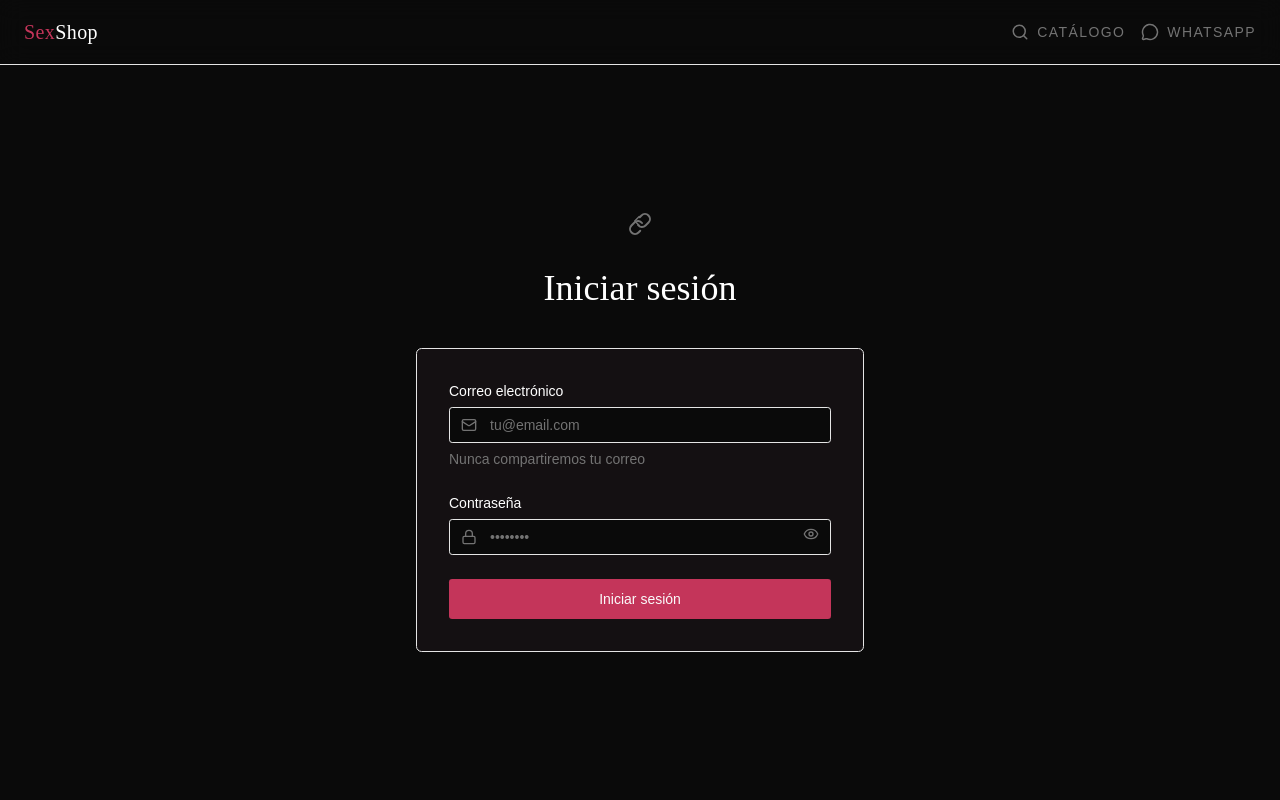
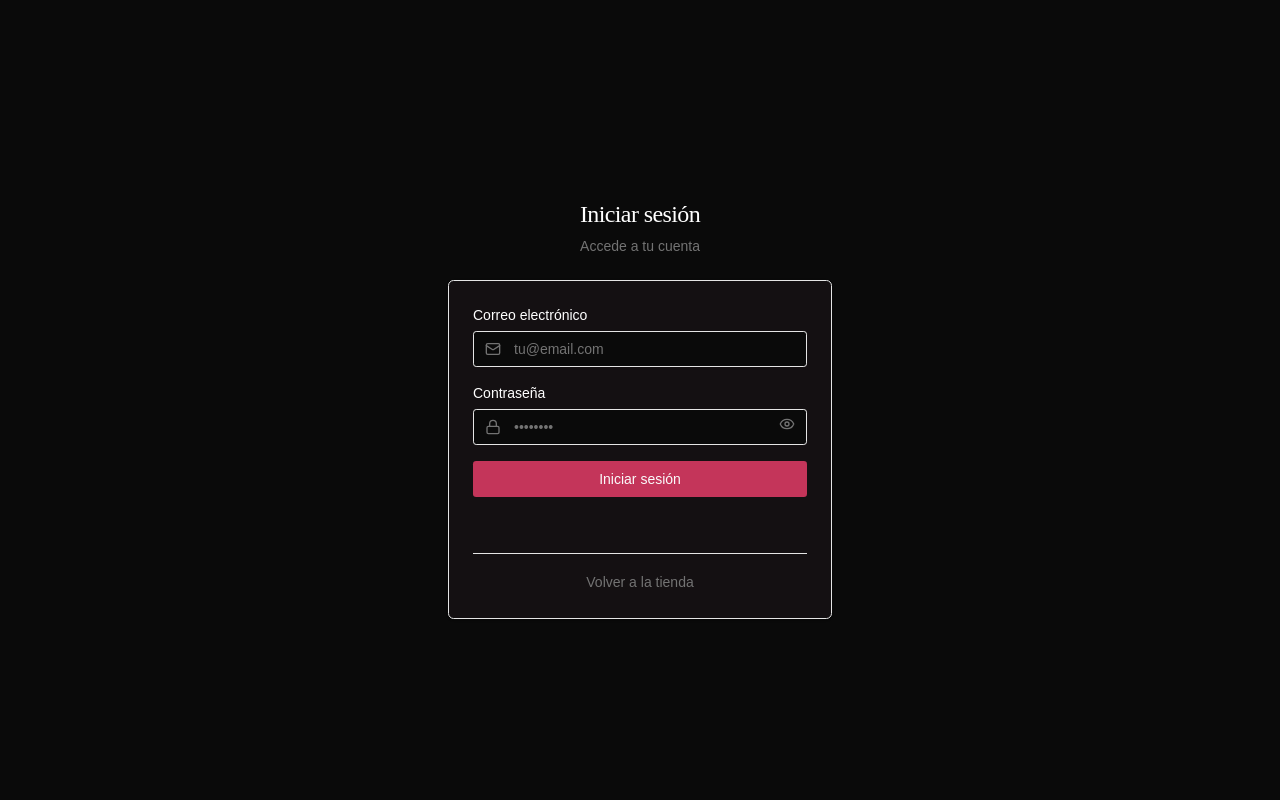
Before and after one commit to YanChang01/CatalogoVirtual, a React app in the folder frontend/: page /login in a window 1280 px wide. Shown: the top 800 px of the page. Built offline with nearby package versions, Linux system fonts and the light colour scheme; the HTML template or start-up script is replaced by a standard one.

Commit message:
feat: redesign login page

```diff
--- a/frontend/package.json
+++ b/frontend/package.json
@@ -13,6 +13,8 @@
   "dependencies": {
     "@base-ui/react": "^1.6.0",
     "@fontsource-variable/geist": "^5.2.9",
+    "@fontsource/dm-sans": "^5.3.0",
+    "@fontsource/fraunces": "^5.3.0",
     "@tailwindcss/vite": "^4.3.2",
     "axios": "^1.18.1",
     "class-variance-authority": "^0.7.1",
--- a/frontend/src/app/routes/login.tsx
+++ b/frontend/src/app/routes/login.tsx
@@ -1,8 +1,6 @@
 import { useState } from "react";
-import { useNavigate } from "react-router";
-import { Link, ChevronLeft } from "lucide-react";
+import { useNavigate, Link } from "react-router";
 import { Eye, EyeOff, Lock, Mail } from "lucide-react";
-import ContentLayout from "@/components/layouts/content-layout";
 import { Button } from "@/components/ui/button";
 import { Input } from "@/components/ui/input";
 import { routes } from "@/config/routes";
@@ -43,31 +41,24 @@ export default function LoginPage() {
   };
 
   return (
-    <ContentLayout>
-      <section className="min-h-[calc(100vh-4rem)] flex items-center justify-center px-6 py-20">
-        <div className="w-full max-w-md">
-          <div className="text-center mb-10">
-            <Link
-              to={routes.home.path}
-              className="inline-flex items-center gap-2 text-muted-foreground hover:text-foreground transition-colors mb-8"
-            >
-              <ChevronLeft size={18} />
-              Volver al inicio
-            </Link>
-            <h1
-              className="text-3xl md:text-4xl font-medium mb-3"
-              style={{ fontFamily: "'Fraunces', serif", fontWeight: 300 }}
-            >
+    <div className="min-h-screen bg-background flex flex-col items-center justify-center px-4 py-12">
+      <div className="w-full max-w-sm">
+        <div className="text-center mb-6">
+          <h1 className="font-heading text-2xl font-light tracking-tight mt-4">
             Iniciar sesión
           </h1>
+          <p className="mt-1.5 text-sm text-muted-foreground">
+            Accede a tu cuenta
+          </p>
         </div>
 
         <form
           onSubmit={handleSubmit}
-            className="bg-card border border-border rounded-xl p-8"
+          className="bg-card border rounded-xl p-6 shadow-sm"
           noValidate
+          aria-describedby={errors.general ? "login-error" : undefined}
         >
-            <div className="space-y-6">
+          <div className="space-y-4">
             <Input
               label="Correo electrónico"
               type="email"
@@ -77,9 +68,6 @@ export default function LoginPage() {
               value={email}
               onChange={(e) => setEmail(e.target.value)}
               error={errors.email}
-                helperText={
-                  !errors.email ? "Nunca compartiremos tu correo" : undefined
-                }
               autoComplete="email"
               disabled={isLoading}
               leftIcon={<Mail size={16} className="text-muted-foreground" />}
@@ -111,21 +99,33 @@ export default function LoginPage() {
               }
             />
 
-              <Button
-                type="submit"
-                className="w-full"
-                size="lg"
-                disabled={isLoading}
-              >
+            <Button type="submit" className="w-full" disabled={isLoading}>
               {isLoading ? "Iniciando sesión..." : "Iniciar sesión"}
             </Button>
+
+            <div
+              id="login-error"
+              role={errors.general ? "alert" : undefined}
+              aria-live="polite"
+              className="min-h-[1.25rem]"
+            >
               {errors.general && (
-                <p className="mt-2 text-sm text-destructive">{errors.general}</p>
+                <p className="text-sm text-destructive text-center">
+                  {errors.general}
+                </p>
               )}
+            </div>
+          </div>
+          <div className="mt-5 pt-4 border-t text-center">
+            <Link
+              to={routes.home.path}
+              className="text-sm text-muted-foreground hover:text-foreground underline-offset-4 hover:underline transition-colors"
+            >
+              Volver a la tienda
+            </Link>
           </div>
         </form>
       </div>
-      </section>
-    </ContentLayout>
+    </div>
   );
 }
--- a/frontend/src/styles/globals.css
+++ b/frontend/src/styles/globals.css
@@ -2,12 +2,17 @@
 @import "tw-animate-css";
 @import "shadcn/tailwind.css";
 @import "@fontsource-variable/geist";
+@import "@fontsource/fraunces/300.css";
+@import "@fontsource/fraunces/400.css";
+@import "@fontsource/dm-sans/400.css";
+@import "@fontsource/dm-sans/500.css";
 
 @custom-variant dark (&:is(.dark *));
 
 @theme inline {
-  --font-heading: var(--font-sans);
+  --font-heading: 'Fraunces', serif;
   --font-sans: 'Geist Variable', sans-serif;
+  --font-body: 'DM Sans', sans-serif;
   --color-sidebar-ring: var(--sidebar-ring);
   --color-sidebar-border: var(--sidebar-border);
   --color-sidebar-accent-foreground: var(--sidebar-accent-foreground);
@@ -159,4 +164,9 @@
   html {
     @apply font-sans;
   }
+
+  /* Use DM Sans for body text on content pages that set it via inline style — now via class */
+  .font-body {
+    font-family: 'DM Sans', sans-serif;
+  }
 }
```
Also changed, not shown: 1 other file (tests, documents, lock files or other folders). Lines whose indentation alone changed are shown as unchanged.
